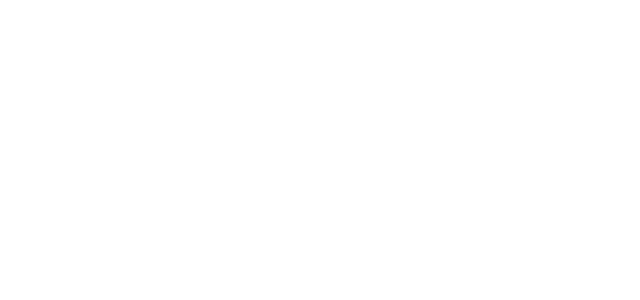
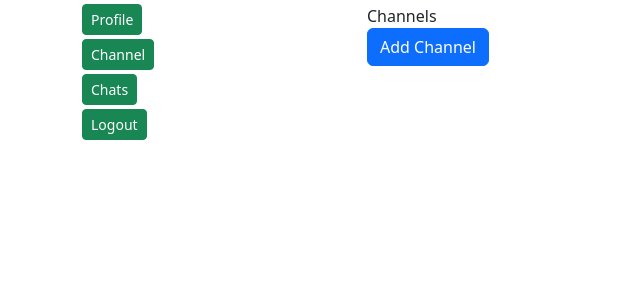
Before and after one commit to Ajanthanasia/chatting-platform, a React (Create React App) app in the folder frontend/: page /channel-list in a window 1280 px wide. Before the commit this address had no page. Shown: the top 300 px of the page, without its empty margins (0-640 px from the left). Built offline with nearby package versions, Linux system fonts and the light colour scheme.

Commit message:
channels work

```diff
--- a/frontend/src/App.js
+++ b/frontend/src/App.js
@@ -1,11 +1,9 @@
-import logo from './logo.svg';
 import './App.css';
 import Routing from './components/routes/route';
 
 function App() {
   return (
     <div className="container">
-      <div className='row'>      </div>
       <Routing></Routing>
     </div>
   );
--- /dev/null
+++ b/frontend/src/components/dashboard/channel.jsx
@@ -0,0 +1,30 @@
+import React from "react";
+import Dashboard from "./dashboard";
+
+function ChannelListDashboard() {
+    return (
+        <div className="panel mt-1">
+            <div className="row">
+                <div className="col-sm-3">
+                    <Dashboard />
+                </div>
+                <div className="col-sm-9">
+                    <div className="row">
+                        <div className="col-sm-12">
+                            <span>Channels</span>
+                        </div>
+                    </div>
+                    <div className="row">
+                        <div className="col-sm-8">
+                            <button className="btn btn-primary">
+                                Add Channel
+                            </button>
+                        </div>
+                    </div>
+                </div>
+            </div>
+        </div>
+    );
+}
+
+export default ChannelListDashboard;
--- a/frontend/src/components/dashboard/dashboard.jsx
+++ b/frontend/src/components/dashboard/dashboard.jsx
@@ -9,9 +9,11 @@
                 </button>
             </div>
             <div className="mb-1">
-                <button className="btn btn-sm btn-success">
-                    Channel
-                </button>
+                <a href="channel-list">
+                    <button className="btn btn-sm btn-success">
+                        Channel
+                    </button>
+                </a>
             </div>
             <div className="mb-1">
                 <button className="btn btn-sm btn-success">
--- a/frontend/src/components/routes/route.jsx
+++ b/frontend/src/components/routes/route.jsx
@@ -4,6 +4,7 @@
 import Signup from "../signup/signup";
 import Dashboard from "../dashboard/dashboard";
 import Profile from "../dashboard/profile";
+import ChannelListDashboard from "../dashboard/channel";
 
 function Routing() {
     return (
@@ -13,6 +14,7 @@
                 <Route path="signup" element={<Signup />}></Route>
                 <Route path="dashboard" element={<Dashboard />}></Route>
                 <Route path="profile" element={<Profile />}></Route>
+                <Route path="channel-list" element={<ChannelListDashboard />}></Route>
             </Routes>
         </BrowserRouter>
     );
--- a/frontend/src/components/signup/signup.jsx
+++ b/frontend/src/components/signup/signup.jsx
@@ -1,5 +1,6 @@
 import React, { useState } from "react";
 import axios from 'axios';
+import { useNavigate } from "react-router-dom";
 
 function Signup() {
     const [username, setUsername] = useState("");
@@ -9,6 +10,8 @@
     const [passwordError, setPasswordError] = useState("");
     const [emailError, setEmailError] = useState("");
     const url = 'http://localhost:4242/api/members/register';
+    const navigate = useNavigate();
+    const loginPageUrl = '/';
 
     const handleSubmit = async (event) => {
         event.preventDefault();
@@ -23,9 +26,6 @@
         else if (password === '') {
             setPasswordError('Password is required');
         } else {
-            console.log(username);
-            console.log(email);
-            console.log(password);
             try {
                 const response = await axios.post(`${url}`, {
                     username: username,
@@ -34,6 +34,7 @@
                 });
                 console.log(response);
                 console.log('Register successfully');
+                navigate(loginPageUrl);
             } catch (error) {
                 console.log(error);
             }
```
